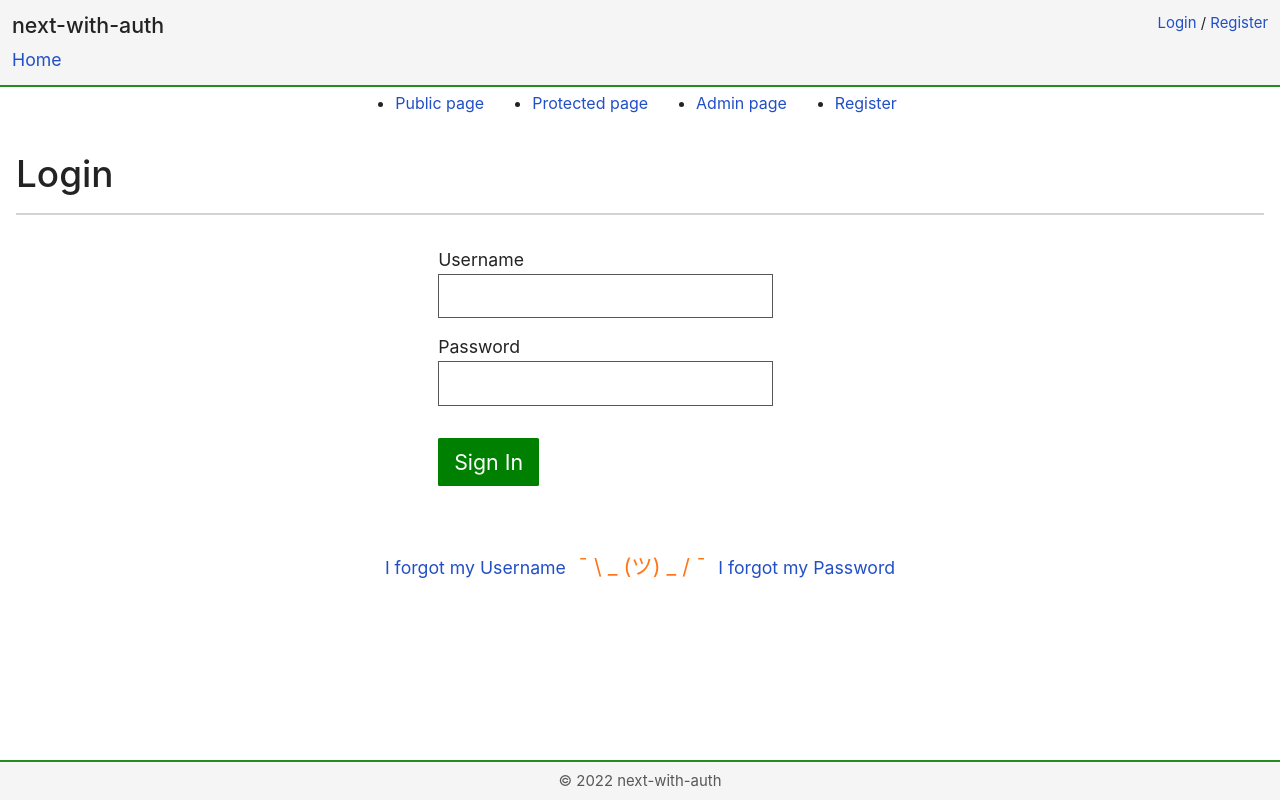
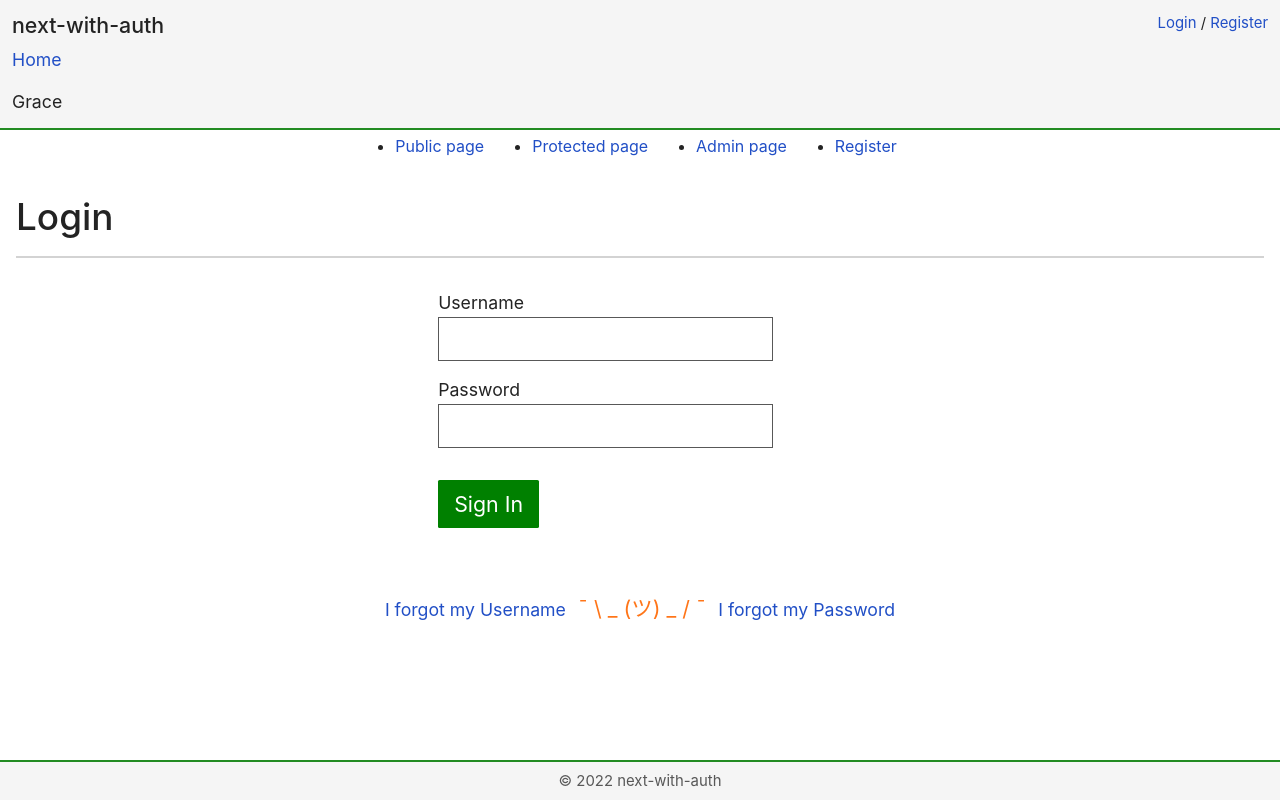
Before and after one commit to mike14747/next-with-auth, a Next.js app: page /login in a window 1280 px wide. Built offline with nearby package versions, Linux system fonts and the light colour scheme; no server answers.

Commit message:
Made the layout component an async function and fetched some test data, which was successfully passed to the Header component.

```diff
--- a/app/components/Header.js
+++ b/app/components/Header.js
@@ -1,9 +1,10 @@
+import PropTypes from 'prop-types';
 import Link from 'next/link';
 import Authbar from './Authbar';
 
 import styles from '../../styles/Header.module.css';
 
-export default function Header() {
+export default function Header({ testInfo = '' }) {
     return (
         <div className={styles.headerContainer}>
             <header className={styles.header + ' container'}>
@@ -15,6 +16,10 @@ export default function Header() {
                             Home
                         </Link>
                     </p>
+
+                    <p>
+                        {testInfo}
+                    </p>
                 </div>
 
                 <div className={styles.rightDiv}>
@@ -25,3 +30,7 @@ export default function Header() {
         </div>
     );
 }
+
+Header.propTypes = {
+    testInfo: PropTypes.string,
+};
--- a/app/layout.js
+++ b/app/layout.js
@@ -5,17 +5,25 @@ import Navbar from './components/Navbar';
 import Footer from './components/Footer';
 import ScrollTop from './components/ScrollTop';
 import SkipToMain from './components/SkipToMain';
+import { getUnprotectedData } from '../lib/api';
 
 import '../styles/globals.css';
 
-export default function RootLayout({ children, session }) {
+// I need to test getting data via a serverless function here
+async function getData() {
+    return await getUnprotectedData().catch(error => console.log(error.message));
+}
+
+export default async function RootLayout({ children, session }) {
+    const data = await getData().catch(error => console.log(error.message));
+
     return (
         <html lang='en'>
             <head />
             <body id="appWrapper">
                 <ClientSession session={session}>
                     <SkipToMain />
-                    <Header />
+                    <Header testInfo={data?.[1].name} />
                     <Navbar />
 
                     <main id="main" className="main-container">
```
